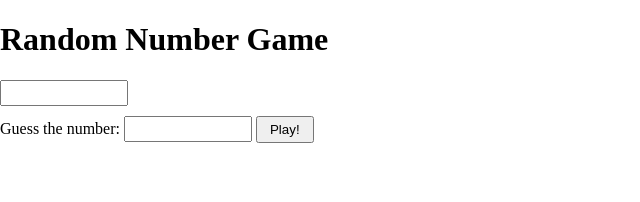
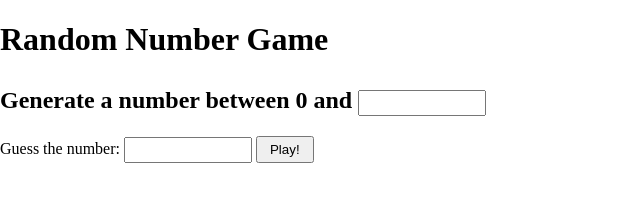
Before and after one commit to cho-ye-ji/randomNumberGame, a plain HTML site: page index.html in a window 1280 px wide. Shown: the whole page, without its empty margins (0-640 px from the left). Drawn offline with Linux system fonts and the light colour scheme.

Commit message:
Add files via upload

```diff
--- a/index.html
+++ b/index.html
@@ -10,6 +10,7 @@
 <body>
     <h1> Random Number Game </h1>
     <div class="numberInputBox">
+        <p> <strong> Generate a number between 0 and </strong>
             <input type="number" min="1" max="" class="numberInput maxNumLine" >
         </p>
     </div>
@@ -22,6 +23,8 @@
         </p>
 
     </div>
+
+
     <script src="./app.js"></script>
 </body>
 </html>
```
